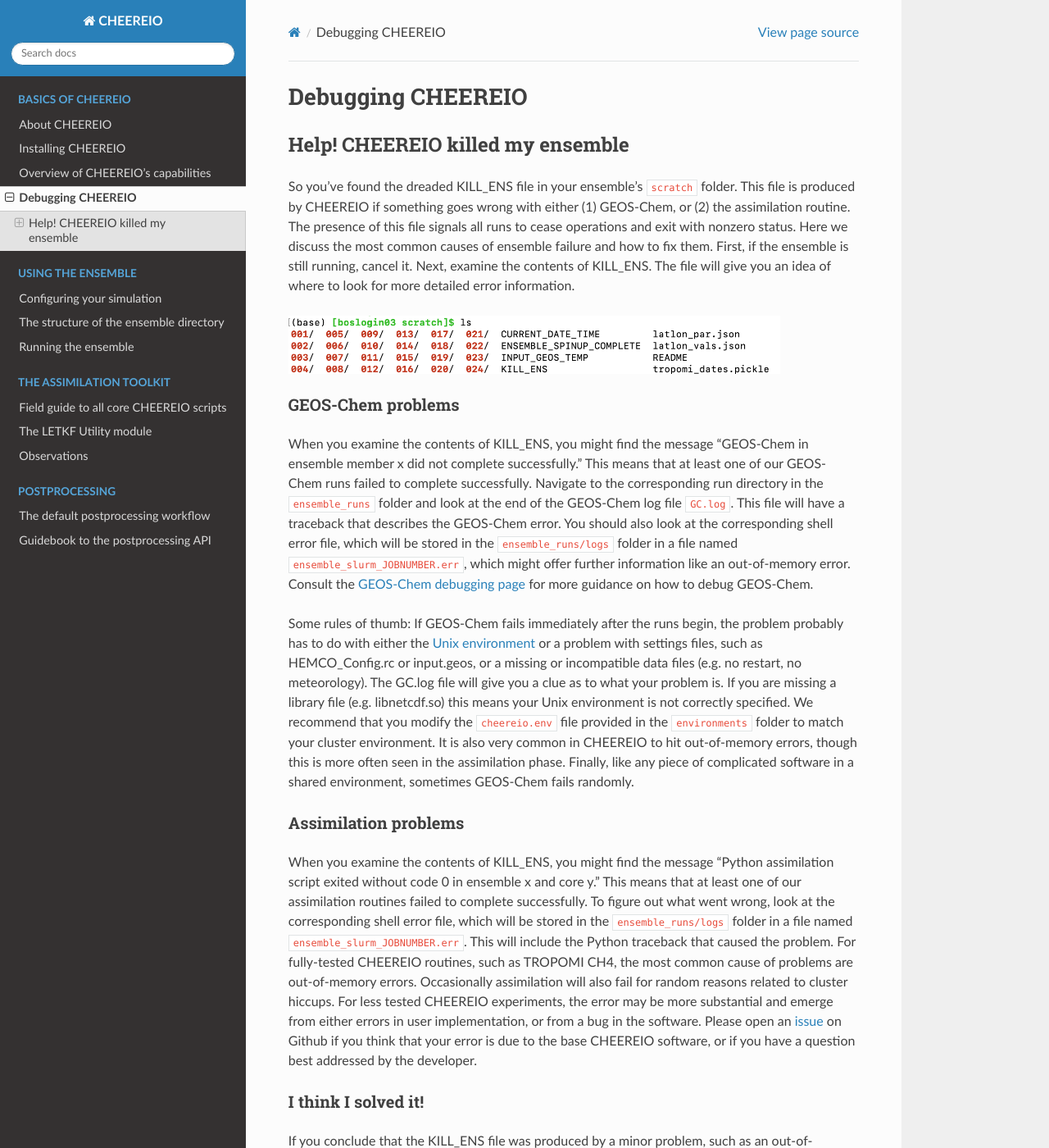
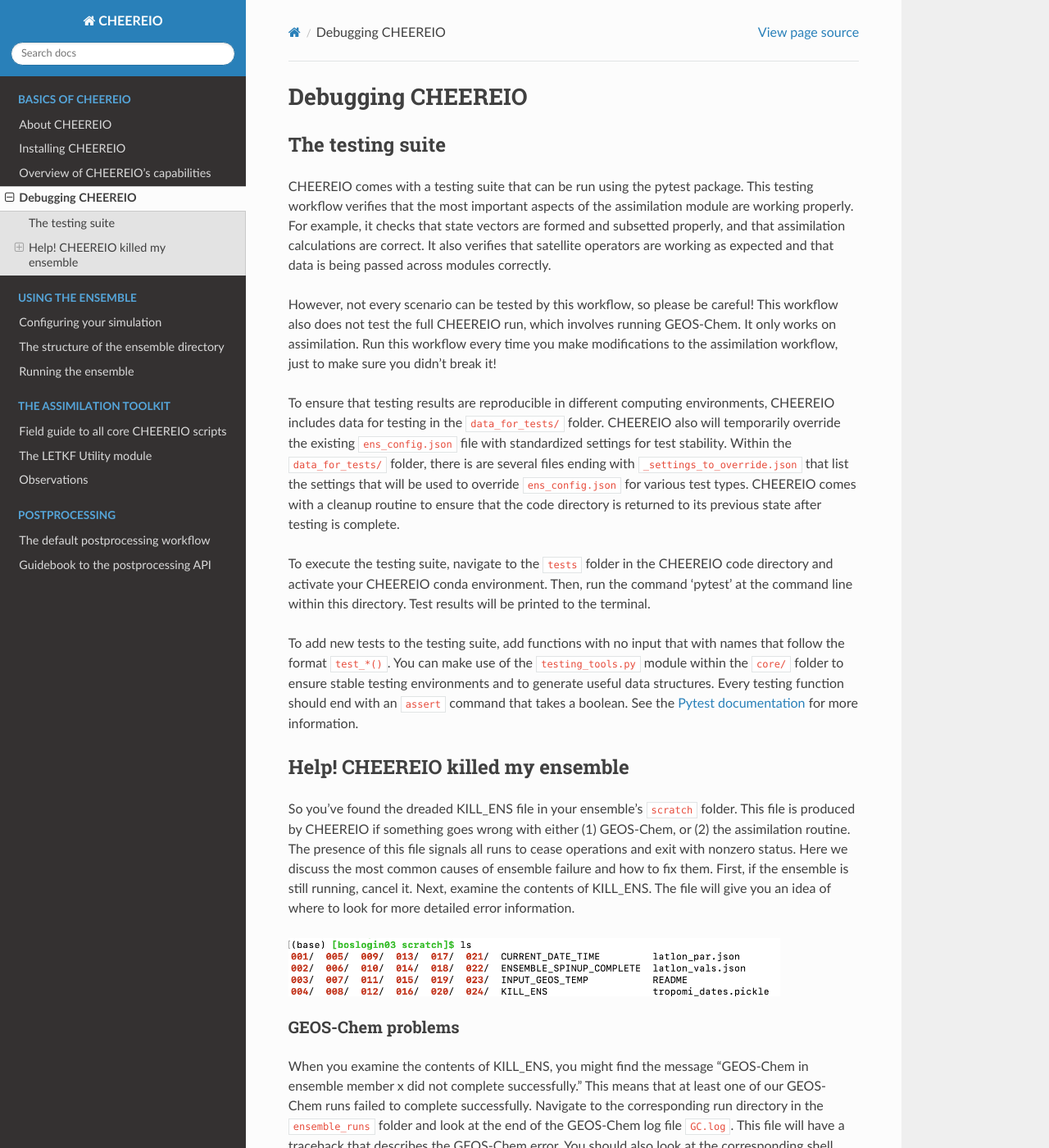
Before and after one commit to drewpendergrass/CHEEREIO, a Sphinx documentation site: the page built from docs/Debugging.rst, in a window 1280 px wide and 1400 px high. Shown: the whole window at 82% size. Built offline with Sphinx 7.4.7 and the Read the Docs theme 2.0.0, drawn with Linux system fonts in a browser that asks for light colours.

Commit message:
add pytest section

```diff
--- a/docs/Debugging.rst
+++ b/docs/Debugging.rst
@@ -1,5 +1,19 @@
 Debugging CHEEREIO
 ==========
+
+The testing suite
+-------------
+
+CHEEREIO comes with a testing suite that can be run using the pytest package. This testing workflow verifies that the most important aspects of the assimilation module are working properly. For example, it checks that state vectors are formed and subsetted properly, and that assimilation calculations are correct. It also verifies that satellite operators are working as expected and that data is being passed across modules correctly.
+
+However, not every scenario can be tested by this workflow, so please be careful! This workflow also does not test the full CHEEREIO run, which involves running GEOS-Chem. It only works on assimilation. Run this workflow every time you make modifications to the assimilation workflow, just to make sure you didn't break it!
+
+To ensure that testing results are reproducible in different computing environments, CHEEREIO includes data for testing in the ``data_for_tests/`` folder. CHEEREIO also will temporarily override the existing ``ens_config.json`` file with standardized settings for test stability. Within the ``data_for_tests/`` folder, there is are several files ending with ``_settings_to_override.json`` that list the settings that will be used to override ``ens_config.json`` for various test types. CHEEREIO comes with a cleanup routine to ensure that the code directory is returned to its previous state after testing is complete.
+
+To execute the testing suite, navigate to the ``tests`` folder in the CHEEREIO code directory and activate your CHEEREIO conda environment. Then, run the command 'pytest' at the command line within this directory. Test results will be printed to the terminal.
+
+To add new tests to the testing suite, add functions with no input that with names that follow the format ``test_*()``. You can make use of the ``testing_tools.py`` module within the ``core/`` folder to ensure stable testing environments and to generate useful data structures. Every testing function should end with an ``assert`` command that takes a boolean. See the `Pytest documentation <https://docs.pytest.org/en/7.1.x/contents.html>`__ for more information.
+
 
 Help! CHEEREIO killed my ensemble
 -------------
```
